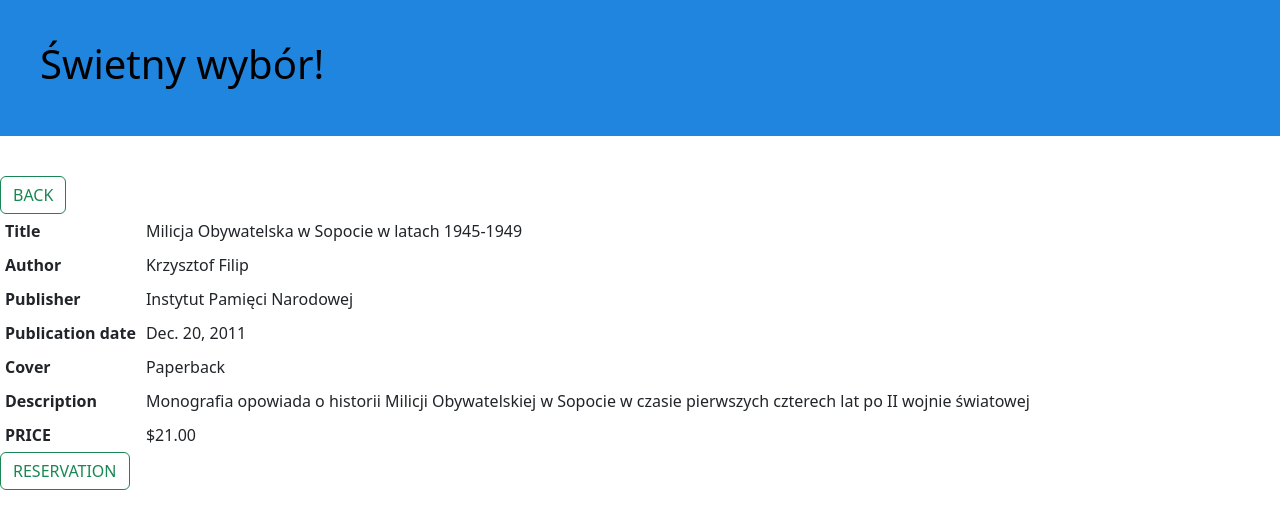
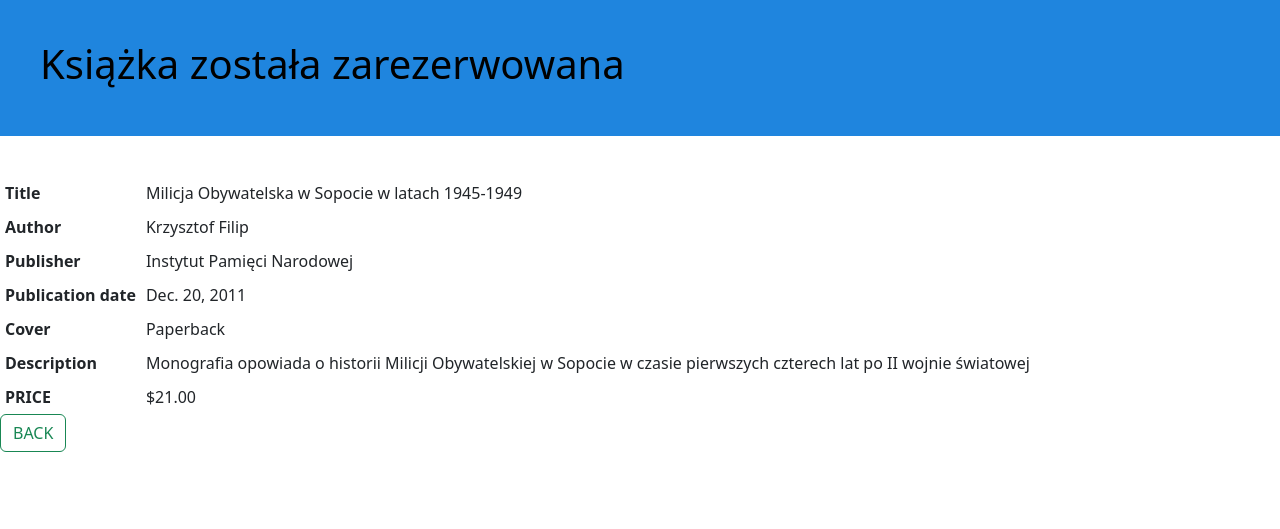
Before and after one commit to History39/aplikacja-ksi-garniana, a Django app: page /1 in a window 1280 px wide. Shown: the top 529 px of the page. Run offline with Django 4.2, Linux system fonts and the light colour scheme; data comes from the database, SQL or seed files in the repository; some libraries are stand-ins or nearby versions.

Commit message:
Rezerwacja

```diff
--- a/website/templates/book.html
+++ b/website/templates/book.html
@@ -10,15 +10,12 @@
     </head>
 <body>
     <div class="website-header">
-        <h1>Świetny wybór!</h1>
+        <h1>Książka została zarezerwowana</h1>
     </div>
 </body>
 </html>
 
 <table>
-    <tr>
-        <a class="btn btn-outline-success" href="{% url 'main' %}"> BACK </a>
-    </tr>
     <tr>
         <th>Title</th>
         <td>{{ book.main.title }}</td>
@@ -50,7 +47,7 @@
 </table>
 <table>
     <tr>
-        <a class="btn btn-outline-success" href="{% url 'main' %}"> RESERVATION </a>
+        <a class="btn btn-outline-success" href="{% url 'main' %}"> BACK </a>
     </tr>
 </table>
 {% endblock content %}
--- a/website/templates/main.html
+++ b/website/templates/main.html
@@ -40,7 +40,7 @@
         <td>{{ book.detail.publication_date }}</td>
         <td>{{ book.detail.description }}</td>
         <td>{{ book.detail.price }}</td>
-        <td><a class="btn btn-outline-success" href="{% url 'book' book.id %}"> GO </a></td>
+        <td><a class="btn btn-outline-success" href="{% url 'book' book.id %}"> RESERVED </a></td>
     </tr>
     {% endfor %}
 </table>
```
Also changed, not shown: book/models.py (line endings or trailing spaces), website/views.py (line endings or trailing spaces).
